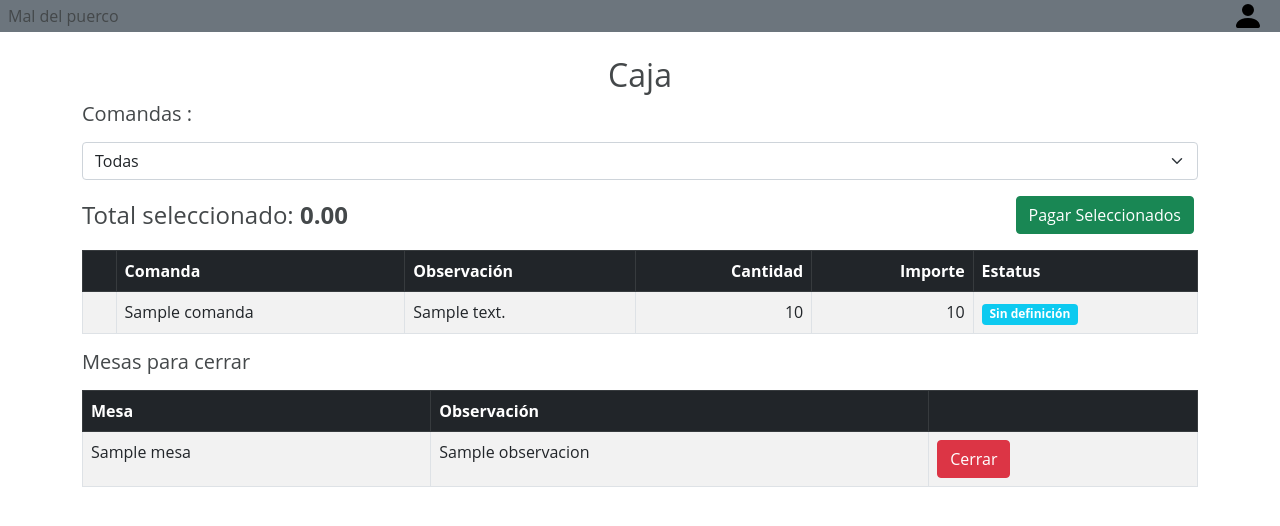
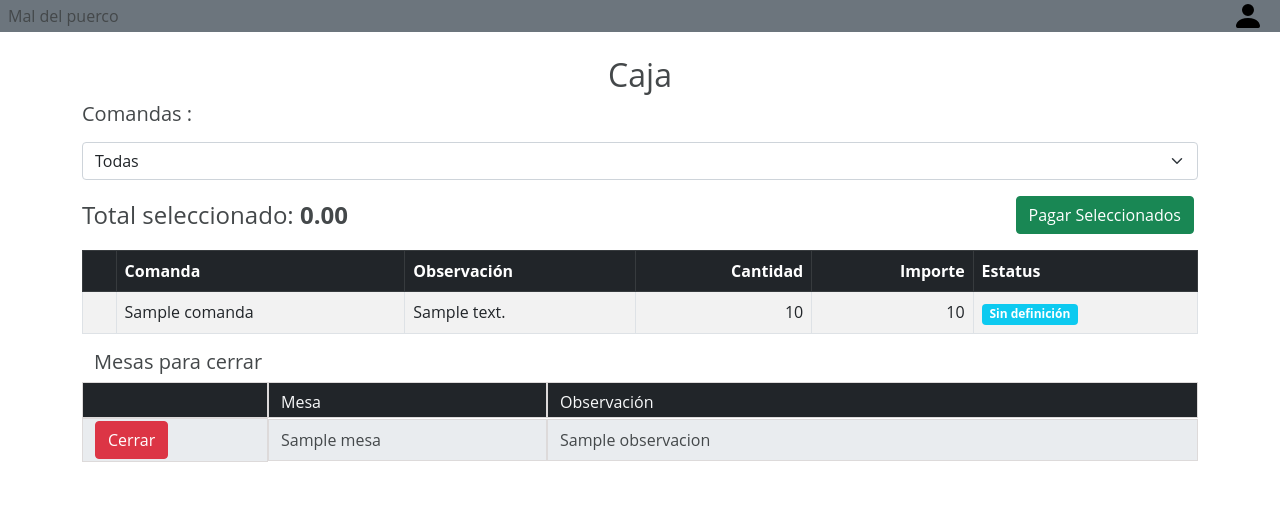
Before and after one commit to evallardy/comanda2, a Django app: template pedido/templates/pedido/caja_list.html in a window 1280 px wide. Shown: the top 526 px of the page. Run offline with Django 3.2, Linux system fonts and the light colour scheme; the template is opened without the code that fills it: most values are stand-ins (such as "Sample title", 1, 10 or a date in 2020); some libraries are stand-ins or nearby versions.

Commit message:
cierre comandas

```diff
--- a/pedido/templates/pedido/caja_list.html
+++ b/pedido/templates/pedido/caja_list.html
@@ -4,12 +4,45 @@
 {% load form_filters %}
 {% block content %}
 {% load static %}
+<style>
+    .titulo_columna {
+        padding-top: 7px;
+        padding-bottom: 7px;
+        height: 36px;
+        vertical-align: middle;
+        border: 1px solid rgb(221, 218, 218);
+    }
+    .detalle_columna {
+        background-color: #e9ecef;
+        border: 1px solid rgb(221, 218, 218);
+        padding-top: 8px;
+        padding-bottom: 8px;
+    }
+    .detalle_boton {
+        background-color: #e9ecef;
+        border: 1px solid rgb(221, 218, 218);
+        padding-top: 2px;
+        padding-bottom: 2px;
+    }
+    .detalle_columna1 {
+        border: 1px solid rgb(221, 218, 218);
+        padding-top: 8px;
+        padding-bottom: 8px;
+    }
+    .detalle_boton1 {
+        border: 1px solid rgb(221, 218, 218);
+        padding-top: 2px;
+        padding-bottom: 2px;
+    }
+</style>
 <div class="container mt-4">
     <h2 class="text-center">Caja</h2>
 
     <!-- Select para filtrar por comanda -->
     <div class="mb-3">
-            <label for="comandaSelect" class="form-label"><h5>Comandas :</h5></label>
+        <label for="comandaSelect" class="form-label">
+            <h5>Comandas :</h5>
+        </label>
         <select id="comandaSelect" class="form-select">
             <option value="">Todas</option>
             {% for comanda in comandas %}
@@ -25,7 +58,8 @@
         <div class="row justify-content-between align-items-center">
             <h4 class="col-auto mb-0">Total seleccionado: <span id="totalSeleccionado" class="fw-bold">0.00</span></h4>
             <!-- Botón para abrir el modal -->
-                <button type="button" class="btn btn-success col-auto me-3" data-bs-toggle="modal" data-bs-target="#modalPago">
+            <button type="button" class="btn btn-success col-auto me-3" data-bs-toggle="modal"
+                data-bs-target="#modalPago">
                 Pagar Seleccionados
             </button>
 
@@ -45,7 +79,8 @@
                 {% for caja in cajas %}
                 <tr data-comanda="{{ caja.comanda.id }}">
                     <td>
-                                <input type="checkbox" id="cb_{{caja.id}}" class="checkbox-caja" name="caja_{{caja.id}}" value="{{ caja.id }}" data-importe="{{ caja.importe }}">
+                        <input type="checkbox" id="cb_{{caja.id}}" class="checkbox-caja" name="caja_{{caja.id}}"
+                            value="{{ caja.id }}" data-importe="{{ caja.importe }}">
                     </td>
                     <td>{{ caja.comanda }}
                     </td>
@@ -69,25 +104,25 @@
                 {% endfor %}
             </tbody>
         </table>
+        <div class="container">
             <h5>Mesas para cerrar</h5>
-            <table class="table table-striped table-bordered mt-3">
-                <thead class="table-dark">
-                    <tr>
-                        <th>Mesa</th>
-                        <th>Observación</th>
-                        <th></th>
-                    </tr>
-                </thead>
-                <tbody>
+            <div>
+                <div class="row d-flex align-items-center">
+                    <div class="col-2 bg-dark text-light titulo_columna"></div>
+                    <div class="col-3 bg-dark text-light titulo_columna">Mesa</div>
+                    <div class="col-7 bg-dark text-light titulo_columna">Observación</div>
+                </div>
+                <div style="vertical-align: middle;">
                     {% for mesa in mesas_para_cerrar %}
-                    <tr>
-                        <td>{{ mesa.mesa }}</td>
-                        <td>{{ mesa.observacion }}</td>
-                        <td><a class="btn btn-danger" href="{% url 'cerrarComanda' mesa.id %}">Cerrar</a></td>
-                    </tr>
+                    <div class="co-12 row d-flex align-items-center">
+                        <div class="col-2 {% if forloop.counter0|divisibleby:2 %}detalle_boton{% else %}detalle_boton1{% endif %}"><a class="btn btn-danger" href="{% url 'cerrarComanda' mesa.id %}">Cerrar</a></div>
+                        <div class="col-3 {% if forloop.counter0|divisibleby:2 %}detalle_columna{% else %}detalle_columna1{% endif %}">{{ mesa.mesa }}</div>
+                        <div class="col-7 {% if forloop.counter0|divisibleby:2 %}detalle_columna{% else %}detalle_columna1{% endif %}">{{ mesa.observacion }}</div>
+                    </div>
                     {% endfor %}
-                </tbody>
-            </table>
+                </div>
+            </div>
+        </div>
     </form>
 </div>
 
@@ -230,7 +265,7 @@
 
             totalPagadoModal.textContent = suma.toLocaleString('es-MX', { minimumFractionDigits: 2, maximumFractionDigits: 2 });
 
-                if ( tarjeta > 0 && porcentaje >= 1) {
+            if (tarjeta > 0 && porcentaje >= 1) {
                 const porcentajeObtenido = porcentaje.toLocaleString('es-MX', { minimumFractionDigits: 0, maximumFractionDigits: 0 }) / 100;
                 const comisionX = tarjeta * porcentajeObtenido;
                 comisionCalculadaInput.value = comisionX.toLocaleString('es-MX', { minimumFractionDigits: 2, maximumFractionDigits: 2 });
--- a/pedido/urls.py
+++ b/pedido/urls.py
@@ -14,6 +14,7 @@ urlpatterns = [
     path('pedido/agregar_carrito/', agregar_al_carrito, name='agregar_carrito'),
     path("guardar/", guardar_datos, name="guardar_datos"),
     path("api/comandas/", obtener_comandas, name="obtener_comandas"),
+    path("actualizar_sesion/", actualizar_sesion, name="actualizar_sesion"),
 
     path('pedido/comanda/', ComandaView.as_view(), name='comanda'),
     path('servicios/', ServicioListView.as_view(), name='servicios'),
```
Also changed, not shown: pedido/templates/pedido/comanda.html (+19 -1 lines), pedido/views.py (+77 -63 lines). Lines whose indentation alone changed are shown as unchanged.
